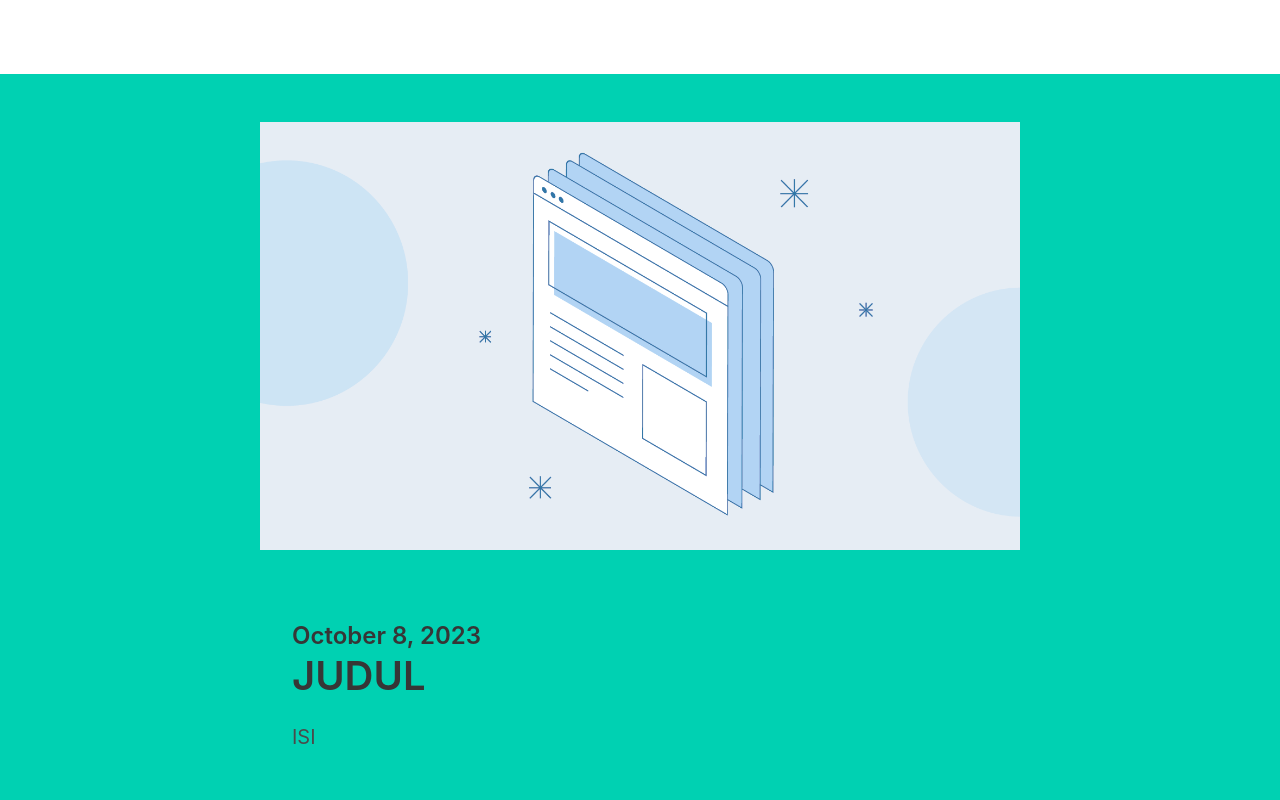
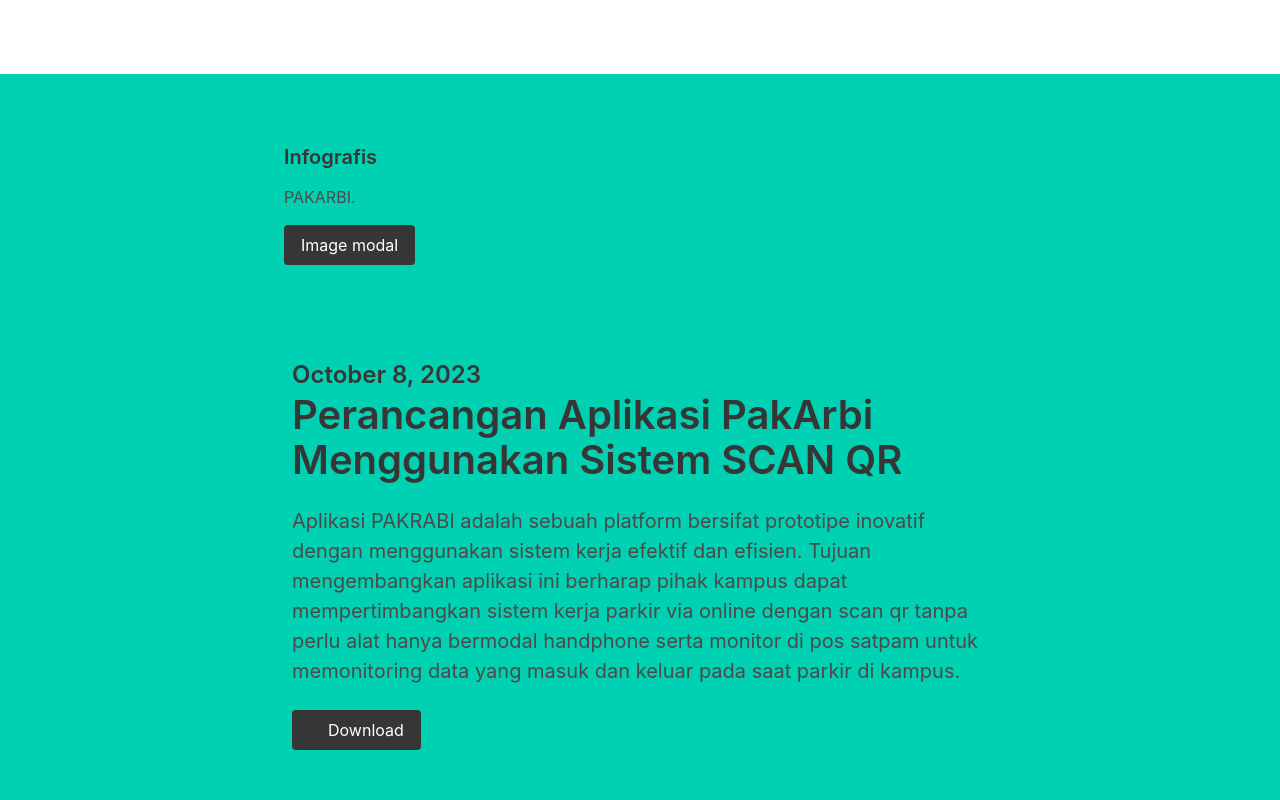
Before and after one commit to FarhanRizkiM/p3, a plain HTML site: page pages/text-proposal.html in a window 1280 px wide. Shown: the part 320-1120 px from the top of the page. Drawn offline with nearby package versions, Linux system fonts and the light colour scheme; files whose address does not match are found by name.

Commit message:
menambahkan file dan mengedit

```diff
--- /dev/null
+++ b/js/proposal.js
@@ -0,0 +1,21 @@
+document.addEventListener("DOMContentLoaded", async () => {
+    try {
+        const response = await fetch('../json/proposal.json'); // Mengambil file proposal.json
+        if (!response.ok) {
+            throw new Error('Failed to fetch data');
+        }
+        const proposalData = await response.json();
+
+        // Select elements by their IDs
+        const judulElement = document.getElementById("judul");
+        const deskripsiElement = document.getElementById("deskripsi");
+
+         // Populate HTML elements with user data
+         judulElement.textContent = proposalData.Judul;
+         deskripsiElement.textContent = proposalData.Deskripsi;
+
+
+     } catch (error) {
+         console.error('Error:', error);
+     }
+ });
--- /dev/null
+++ b/json/proposal.json
@@ -0,0 +1,4 @@
+{
+    "Judul":"Perancangan Aplikasi PakArbi Menggunakan Sistem SCAN QR ",
+    "Deskripsi":"Aplikasi PAKRABI adalah sebuah platform bersifat prototipe inovatif dengan menggunakan sistem kerja efektif dan efisien. Tujuan mengembangkan aplikasi ini berharap pihak kampus dapat mempertimbangkan sistem kerja parkir via online dengan scan qr tanpa perlu alat hanya bermodal handphone serta monitor di pos satpam untuk memonitoring data yang masuk dan keluar pada saat parkir di kampus."
+}
--- a/pages/text-proposal.html
+++ b/pages/text-proposal.html
@@ -58,9 +58,23 @@
             <div class="container">
                 <div class="columns">
                   <div class="column is-8 is-offset-2">
-                    <figure class="image is-16by9">
-                      <img src="../assets/images/first-post.png" alt="">
-                    </figure>
+                    <div class="card-content">
+                        <div class="content">
+                          <h4>Infografis</h4>
+                          <p>PAKARBI.</p>
+                          <span class="button is-dark modal-button" data-target="modal-image2">Image modal</span>
+                        </div>
+                      </div>
+                      <!-- Image modal -->
+                    <div id="modal-image2" class="modal modal-fx-3dSlit">
+                        <div class="modal-background"></div>
+                            <div class="modal-content is-huge is-image">
+                                <!-- content -->
+                                <img src="" alt="image">
+                                <!-- end content -->
+                            </div>
+                                <button class="modal-close is-large" aria-label="close"></button>
+                    </div>
                   </div>
                 </div>
 
@@ -69,9 +83,17 @@
                     <div class="column is-8 is-offset-2">
                       <div class="content is-medium">
                         <h2 class="subtitle is-4" id="current-date"></h2>
-                        <h1 class="title">JUDUL</h1>
-                        <p>ISI</p>
+                        <h1 class="title" id="judul">judul</h1>
+                        <p id="deskripsi">Deskripsi</p>
                       </div>
+                      <p class="control">
+                          <a class="button is-dark" href="">
+                              <span class="icon">
+                                <i class="fa-solid fa-download" style="color: red;"></i>
+                              </span>
+                              <span>Download</span>
+                          </a>
+                      </p>
                     </div>
                   </div>
                 </section>
@@ -95,6 +117,8 @@
 
 <!-- pemanggilan format js -->
     <script type="module" src="../js/current-date.js"></script>
+    <script type="module" src="../js/proposal.js"></script>
+    <script type="module" src="../js/proposal.js"></script>
 </body>
 
 </html>
```
Also changed, not shown: pages/aboutus.html (+1 -1 lines), pages/proposal.html (+3 -3 lines), assets/images/faisal.png (added), assets/images/proposal.png, 1 other file.
